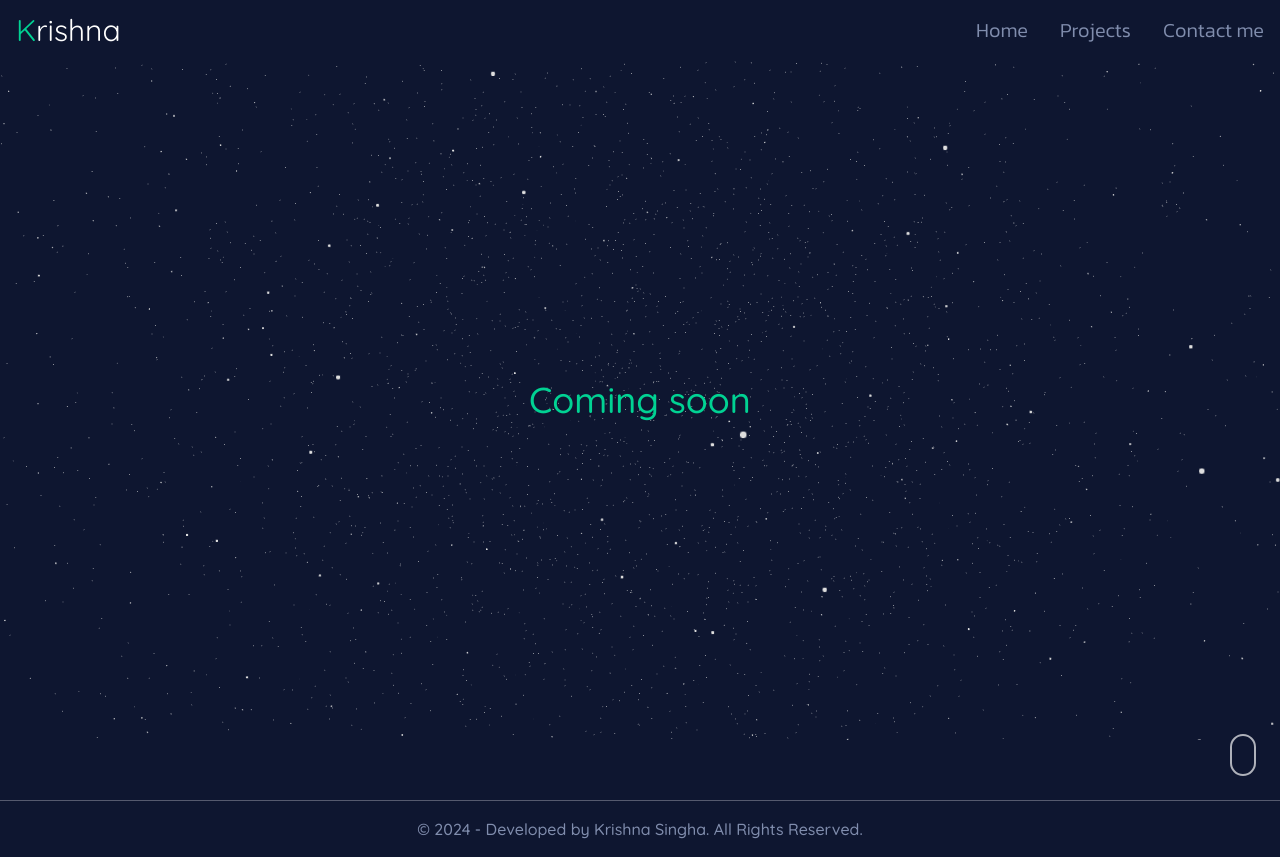
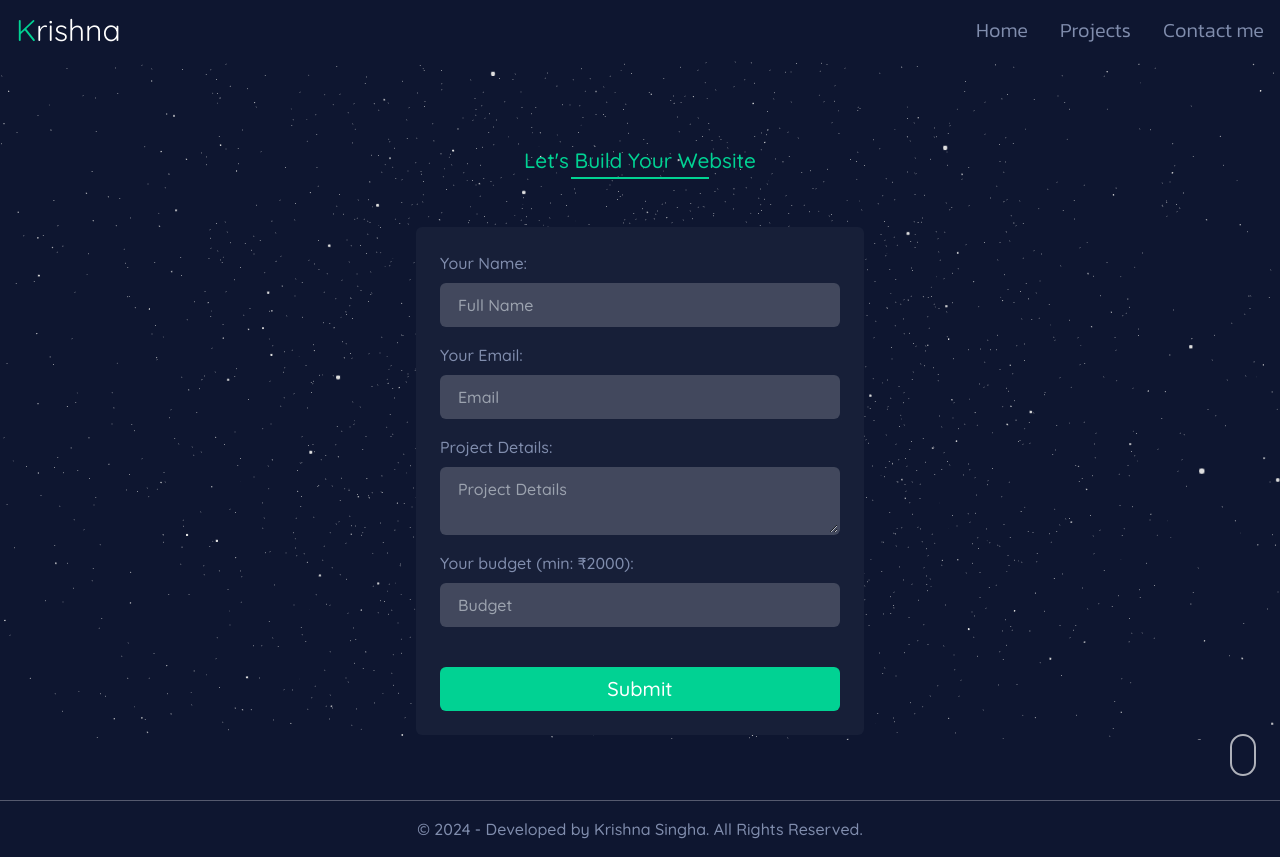
Before and after one commit to krishna-singha/old-portfolio-2, a React (Vite) app in the folder client/: page /build in a window 1280 px wide. Built offline with nearby package versions, Linux system fonts and the light colour scheme.

Commit message:
added build route

```diff
--- a/client/src/App.jsx
+++ b/client/src/App.jsx
@@ -1,6 +1,6 @@
 import { BrowserRouter, Routes, Route } from 'react-router-dom'
 import './App.css'
-import { Template, Home, Blogs, Projects, Contact, Admin, Build, BuildTemp, Error } from "./components/pages/export"
+import { Template, Home, Blogs, Projects, Contact, Admin, Build, Error } from "./components/pages/export"
 
 function App() {
 
@@ -13,7 +13,7 @@ function App() {
           <Route path='/projects' element={<Projects />} />
           <Route path='/contact' element={<Contact />} />
           <Route path='/admin' element={<Admin />} />
-          <Route path='/build' element={<BuildTemp />} />
+          <Route path='/build' element={<Build />} />
           <Route path='*' element={<Error />} />
         </Route>
       </Routes>
--- a/client/src/components/pages/Build.jsx
+++ b/client/src/components/pages/Build.jsx
@@ -17,7 +17,7 @@ const Build = () => {
     const [isSubmitting, setIsSubmitting] = useState(false);
 
     const isbudget = (budget) => {
-        if (budget < 1500) return false;
+        if (budget < 2000) return false;
         return true;
     }
     const isEmail = (email) => {
@@ -52,10 +52,17 @@ const Build = () => {
         // validate project details input
         if (!formData.projectDetails) {
             newErrors.projectDetails = "Project details is required";
-        } else if (formData.projectDetails.length <= 10) {
-            newErrors.projectDetails = "Project details must contains 10 characters"
-        } else if (formData.projectDetails.length > 500) {
-            newErrors.projectDetails = "Project details cannot exceed 500 characters";
+        } else if (formData.projectDetails.length <= 50) {
+            newErrors.projectDetails = "Project details must contains 50 characters"
+        } else if (formData.projectDetails.length > 1000) {
+            newErrors.projectDetails = "Project details cannot exceed 1000 characters";
+        }
+
+        // validate budget input
+        if (!formData.budget) {
+            newErrors.budget = "Budget is required";
+        } else if (!isbudget(formData.budget)) {
+            newErrors.budget = "Budget must be greater than ₹2000";
         }
         return newErrors;
     };
@@ -83,12 +90,18 @@ const Build = () => {
                     projectDetails: '',
                     budget: ''
                 });
-                toast.success("Message sent successfully");
-            } catch (error) {
-                toast.error("Message not sent");
+                toast.success("Project details sent successfully");
+                setIsSubmitting(false);
+            }
+            catch (error) {
+                toast.error("Project details not sent");
             } finally {
                 setIsSubmitting(false);
             }
+        } else {
+            toast.error("Message not sent");
+            setErrors(newErrors);
+            setIsSubmitting(false);
         }
     };
 
@@ -102,11 +115,11 @@ const Build = () => {
                         <input
                             type="text"
                             name="name"
+                            id='name'
                             value={formData.name}
                             onChange={handleChange}
                             className='py-2 px-4 rounded-md bg-[#ffffff2f] text-white border-[2px] border-transparent focus:border-dimWhite outline-none'
                             placeholder='Full Name'
-                            required
                         />
                         {errors.name && <small className="text-red-400">{errors.name}</small>}
                     </label>
@@ -115,13 +128,13 @@ const Build = () => {
                         <input
                             type="email"
                             name="email"
+                            id='email'
                             value={formData.email}
                             onChange={handleChange}
                             className='py-2 px-4 rounded-md bg-[#ffffff2f] text-white border-[2px] border-transparent focus:border-dimWhite outline-none'
                             placeholder='Email'
-                            required
                         />
-                        <small className='text-red-500'>Err</small>
+                        {errors.email && <small className="text-red-400">{errors.email}</small>}
                     </label>
                     {/* <label className='flex flex-col gap-2'>
                         Your Phone:
@@ -132,7 +145,6 @@ const Build = () => {
                             onChange={handleChange}
                             className='py-2 px-4 rounded-md bg-[#ffffff2f] text-white border-[2px] border-transparent focus:border-dimWhite outline-none'
                             placeholder='Phone number'
-                            required
                         />
                         <small className='text-red-500'>Err</small>
                     </label> */}
@@ -140,26 +152,26 @@ const Build = () => {
                         Project Details:
                         <textarea
                             name="projectDetails"
+                            id='projectDetails'
                             value={formData.projectDetails}
                             onChange={handleChange}
                             className='py-2 px-4 rounded-md bg-[#ffffff2f] text-white border-[2px] border-transparent focus:border-dimWhite outline-none'
                             placeholder='Project Details'
-                            required
                         ></textarea>
-                        <small className='text-red-500'>Err</small>
+                        {errors.projectDetails && <small className="text-red-400">{errors.projectDetails}</small>}
                     </label>
                     <label className='flex flex-col gap-2'>
-                        Your budget (min: ₹1500):
+                        Your budget (min: ₹2000):
                         <input
                             type="number"
                             name="budget"
+                            id='budget'
                             value={formData.budget}
                             onChange={handleChange}
                             className='py-2 px-4 rounded-md bg-[#ffffff2f] text-white border-[2px] border-transparent focus:border-dimWhite outline-none'
                             placeholder='Budget'
-                            required
                         />
-                        <small className='text-red-500'>Err</small>
+                        {errors.budget && <small className="text-red-400">{errors.budget}</small>}
                     </label>
                     <button
                         type='submit'
--- a/client/src/components/pages/Build.temp.jsx
+++ /dev/null
@@ -1,11 +0,0 @@
-const BuildTemp = () => {
-    return (
-        <section className="min-h-screen flex justify-center items-center">
-            <div>
-                <h1 className="text-secondary text-4xl">Coming soon</h1>
-            </div>
-        </section>
-    );
-}
-
-export default BuildTemp;
--- a/client/src/components/pages/Contact.jsx
+++ b/client/src/components/pages/Contact.jsx
@@ -12,6 +12,7 @@ const Contact = () => {
         message: ""
     });
 
+    const [isSending, setIsSending] = useState(false);
     const [errors, setErrors] = useState({});
 
     const handleInput = (event) => {
@@ -63,6 +64,7 @@ const Contact = () => {
 
     const handleSubmitForm = async (event) => {
         event.preventDefault();
+        setIsSending(true);
         const newErrors = validateInputs();
         if (Object.keys(newErrors).length === 0) {
             setErrors({});
@@ -73,10 +75,13 @@ const Contact = () => {
             }
             catch (error) {
                 toast.error("Message not sent");
+            } finally {
+                setIsSending(false);
             }
         } else {
             toast.error("Message not sent");
             setErrors(newErrors);
+            setIsSending(false);
         }
     };
 
@@ -147,7 +152,9 @@ const Contact = () => {
                             ></textarea>
                             {errors.message && <small className="text-red-400">{errors.message}</small>}
                         </div>
-                        <button type="submit" className="bg-secondary text-white py-2 mt-4 rounded-md text-xl w-full">Send</button>
+                        <button type="submit" className="bg-secondary text-white py-2 mt-4 rounded-md text-xl w-full">
+                        {isSending ? 'Sending...' : 'Send'}
+                        </button>
                     </form>
                 </div>
             </div>
--- a/client/src/components/pages/export.js
+++ b/client/src/components/pages/export.js
@@ -5,7 +5,6 @@ import Projects from "./Projects";
 import Contact from "./Contact";
 import Admin from "./Admin";
 import Build from "./Build";
-import BuildTemp from "./Build.temp";
 import Error from "./Error";
 
 export {
@@ -16,6 +15,5 @@ export {
     Contact,
     Admin,
     Build,
-    BuildTemp,
     Error,
 }
```
Also changed, not shown: 1 other file (tests, documents, lock files or other folders).
